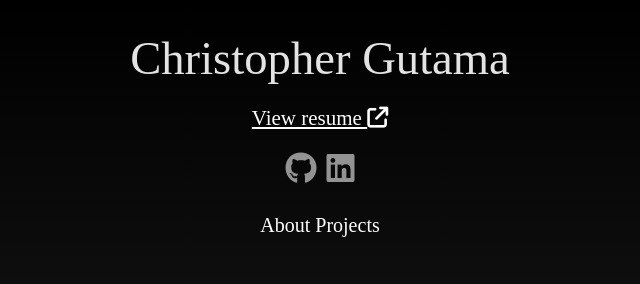
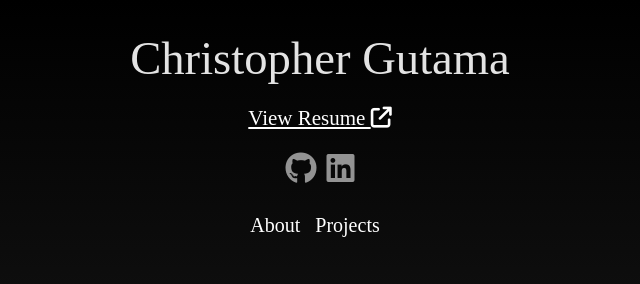
Before and after one commit to Chrisg3142/Christopher-Gutama_Ps, a plain HTML site: page index.html in a window 1280 px wide. Shown: the top 284 px of the page, 320-960 px from the left. Drawn offline with Linux system fonts and the light colour scheme.

Commit message:
adding resume in asset folder

```diff
--- a/index.html
+++ b/index.html
@@ -14,7 +14,7 @@
     <div class="topPage">
         <h1>Christopher Gutama</h1>
         <div class="resume">
-            <p><a href="">View resume <i class="fas fa-arrow-up-right-from-square"></i></a></p>
+            <p><a href="./assets/GutamaChristopherResume.pdf" target="_blank">View Resume <i class="fas fa-arrow-up-right-from-square"></i></a></p>
         </div>
         <div class="social-icons">
             <a href="https://github.com/Chrisg3142">
--- a/style.css
+++ b/style.css
@@ -51,6 +51,7 @@ nav a{
   position: relative;
   text-decoration: none;
   color: white;
+  margin-right: 10px;
 }
 
 nav a::after{
```
Also changed, not shown: 3 other files.
